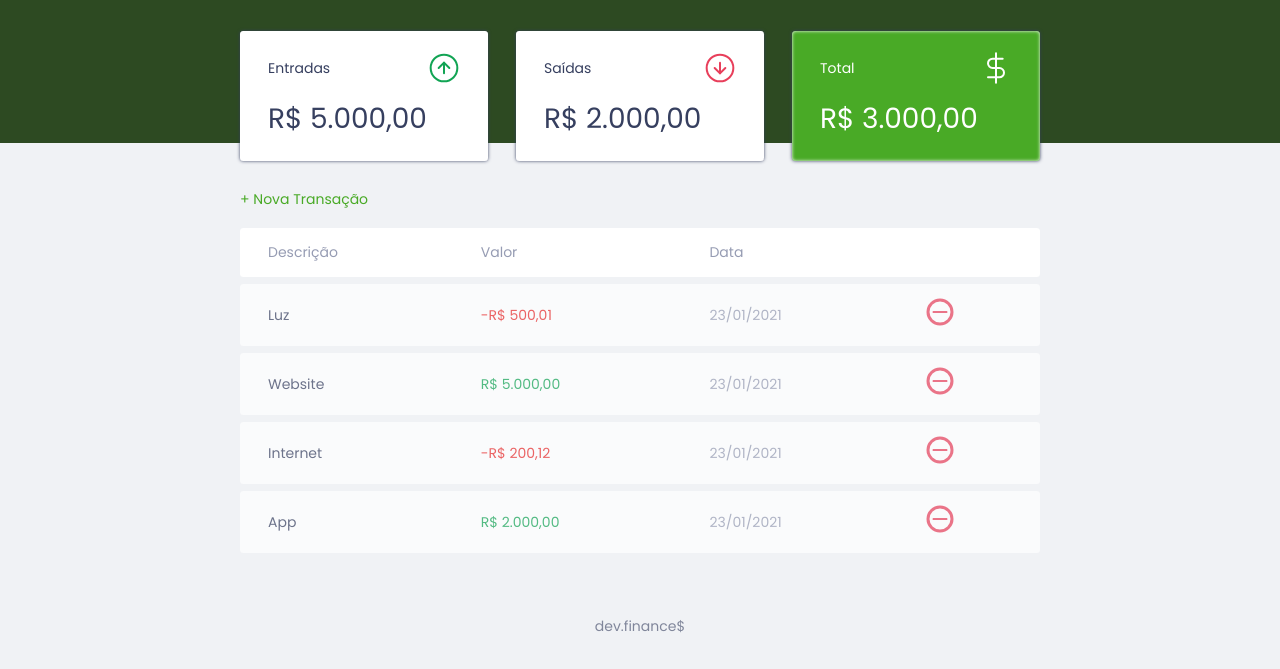
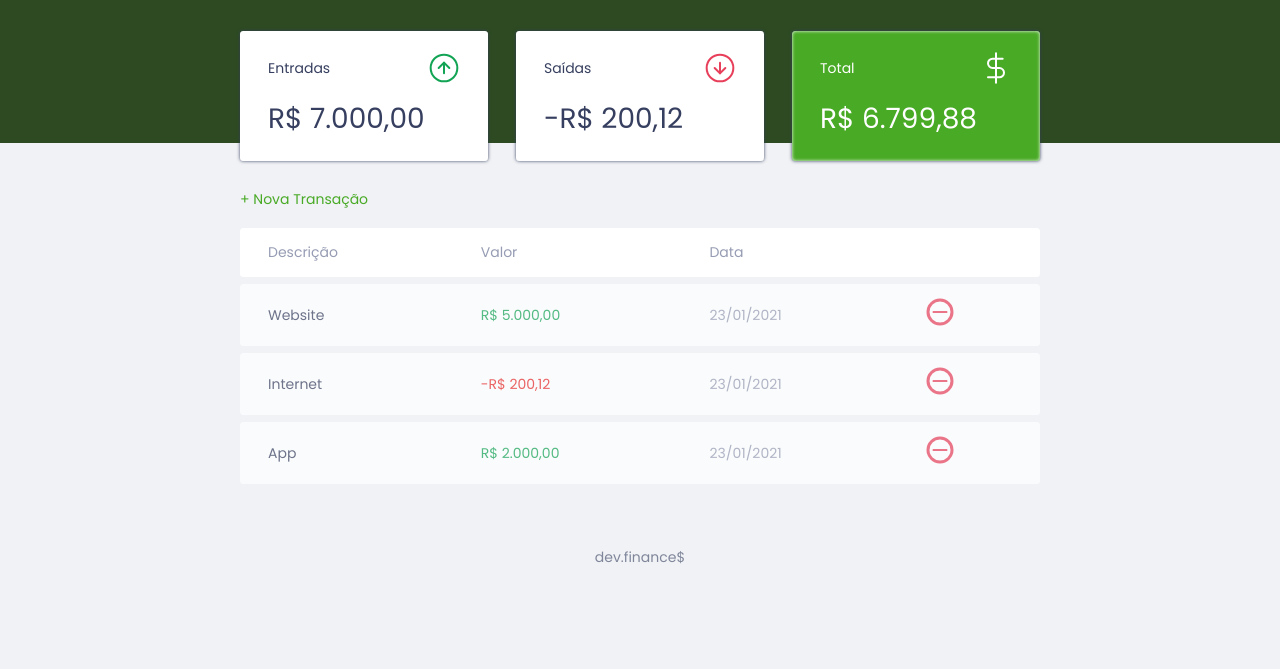
Before and after one commit to uchoamaster/MaratonaDiscover, a plain HTML site: page index.html in a window 1280 px wide. Shown: the part 55-724 px from the top of the page. Drawn offline with Linux system fonts and the light colour scheme.

Commit message:
criando formatação para o amount

```diff
--- a/index.html
+++ b/index.html
@@ -24,7 +24,7 @@
                    <span>Entradas</span>
                    <img src="./assets/income.svg" alt="Image de Entradas">
                 </h3>
-                <p>R$ 5.000,00</p>
+                <p id="incomeDisplay">R$ 5.000,00</p>
             </div>
 
             <div class="card">
@@ -32,7 +32,7 @@
                    <span>Saídas</span>
                    <img src="./assets/expense.svg" alt="Image de Saidas">
                 </h3>
-                <p>R$ 2.000,00</p>
+                <p id="expenseDisplay">R$ 2.000,00</p>
             </div>
 
             <div class="card total">
@@ -40,7 +40,7 @@
                    <span>Total</span>
                    <img src="./assets/total.svg" alt="Image de Total">
                 </h3>
-                <p>R$ 3.000,00</p>
+                <p id="totalDisplay">R$ 3.000,00</p>
             </div>
 
 
@@ -73,7 +73,7 @@
             <div class="modal-content">
                 <div id="form">
                     <h2>Nova Transação</h2>
-                    <form action="#">
+                    <form action=""onsubmit="Form.submit(event)">
                         <div class="input-group">
                             <label class="sr-only" for="description">Descrição</label>
                             <input type="text" id="description" name="description" value=""
--- a/scripts.js
+++ b/scripts.js
@@ -14,32 +14,7 @@ Modal = {
     }
 }
 
-const transactions = [
-    {
-        id: 1,
-        description: 'Luz',
-        amount: -50001,
-        date: '23/01/2021',
-},
-    {
-        id: 2,
-        description: 'Website',
-        amount: 500000,
-        date: '23/01/2021',
-},
-    {
-        id: 3,
-        description: 'Internet',
-        amount: -20012,
-        date: '23/01/2021',
-},
-    {
-        id: 4,
-        description: 'App',
-        amount: 200000,
-        date: '23/01/2021',
-},
-]
+
 
 
 //Eu preciso somar as entradas
@@ -48,14 +23,74 @@ const transactions = [
 //assim eu terei o total
 
 const Transaction = {
+    all: [
+        {
+
+            description: 'Luz',
+            amount: -50001,
+            date: '23/01/2021',
+    },
+        {
+
+            description: 'Website',
+            amount: 500000,
+            date: '23/01/2021',
+    },
+        {
+
+            description: 'Internet',
+            amount: -20012,
+            date: '23/01/2021',
+    },
+        {
+
+            description: 'App',
+            amount: 200000,
+            date: '23/01/2021',
+    },
+    ],
+    add(transaction){
+        Transaction.all.push(transaction)
+
+        App.reload()
+    },
+    remove(index) {
+        Transaction.all.splice(index,1)
+        App.reload()
+    },
     incomes() {
-        //somar as entradas
+        let income = 0;
+        //pegar todas as transacoes
+         //para cada transação, se ela  for maior que zero
+        Transaction.all.forEach(transaction => {
+         //se ela for maior que zero
+         if(transaction.amount > 0) {
+         //somar a uma variavel e retornar a varial
+            income += transaction.amount;
+         }
+        })
+
+
+        return income
     },
     expenses(){
-        //somar as saidas
+            let expense = 0;
+            //pegar todas as transacoes
+             //para cada transação, se ela  for maior que zero
+            Transaction.all.forEach(transaction => {
+             //se ela for menor que zero
+             if(transaction.amount < 0) {
+             //somar a uma variavel e retornar a varial
+                expense += transaction.amount;
+             }
+            })
+
+
+            return expense;
     },
     total(){
-        //entradas - saidas
+
+        return Transaction.incomes() + Transaction.expenses();
     }
 }
 
@@ -85,6 +120,17 @@ const DOM = {
                 </td>
         `
         return html
+    },
+    updateBalance(){
+        document.getElementById('incomeDisplay')
+        .innerHTML = Utils.formatCurrency(Transaction.incomes())
+        document.getElementById('expenseDisplay')
+        .innerHTML = Utils.formatCurrency(Transaction.expenses())
+        document.getElementById('totalDisplay')
+        .innerHTML = Utils.formatCurrency(Transaction.total())
+    },
+    clearTransactions(){
+        DOM.transactionsContainer.innerHTML = ""
     }
 }
 
@@ -103,10 +149,64 @@ const Utils = {
     }
 }
 
-// DOM.addTransaction(transactions[0])
-// DOM.addTransaction(transactions[1])
-// DOM.addTransaction(transactions[2])
+const Form = {
+    description: document.querySelector('input#description'),
+    amount: document.querySelector('input#amount'),
+    date: document.querySelector('input#date'),
 
-transactions.forEach(function(transaction){
-    DOM.addTransaction(transaction)
-})
+    getValues() {
+       return {
+           description: Form.description.value,
+           amount: Form.amount.value,
+           date: Form.date.value
+       }
+    },
+
+    validateFields(){
+        const { description, amount, date } = Form.getValues()
+        if(description.trim() === "" ||
+        amount.trim() === "" ||
+        date.trim() === "" ) {
+            throw new Error("Por favor, preencha todos os campos")
+        }
+    },
+    submit(event){
+        event.preventDefault()
+        try {
+         //verificar se todas as informações foram preenchidas
+         Form.validateFields()
+         //formatar os dados para Salvar
+        // Form.formatData()
+         //salvar
+         //apagar os dados do formulario
+         //modal feche
+         //atualizar a aplicação
+         //console.log(event)
+        } catch (error) {
+            alert(error.message)
+        }
+
+
+
+    }
+}
+
+const App = {
+    init() {
+        Transaction.all.forEach(transaction => {
+            DOM.addTransaction(transaction)
+        })
+
+        DOM.updateBalance()
+
+
+
+    },
+    reload() {
+        DOM.clearTransactions()
+        App.init()
+    },
+}
+
+App.init()
+Transaction.remove()
```
